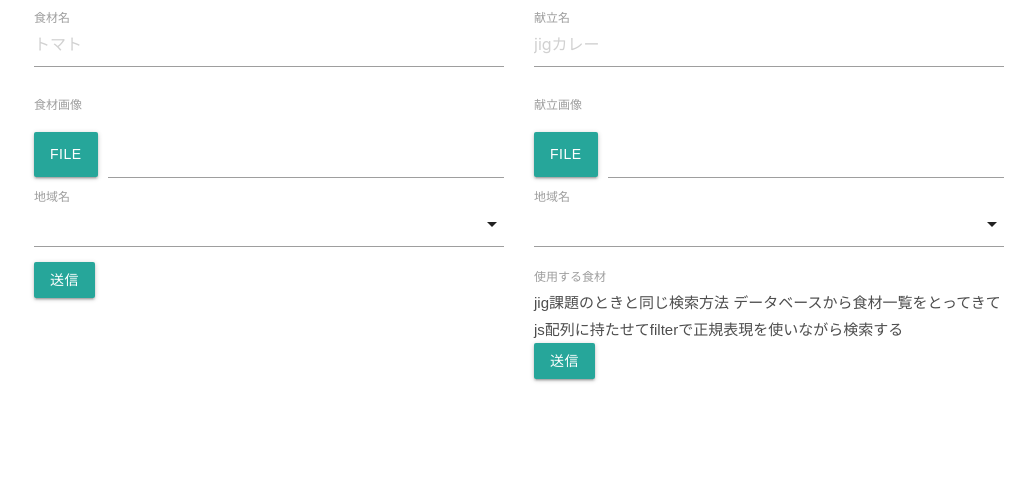
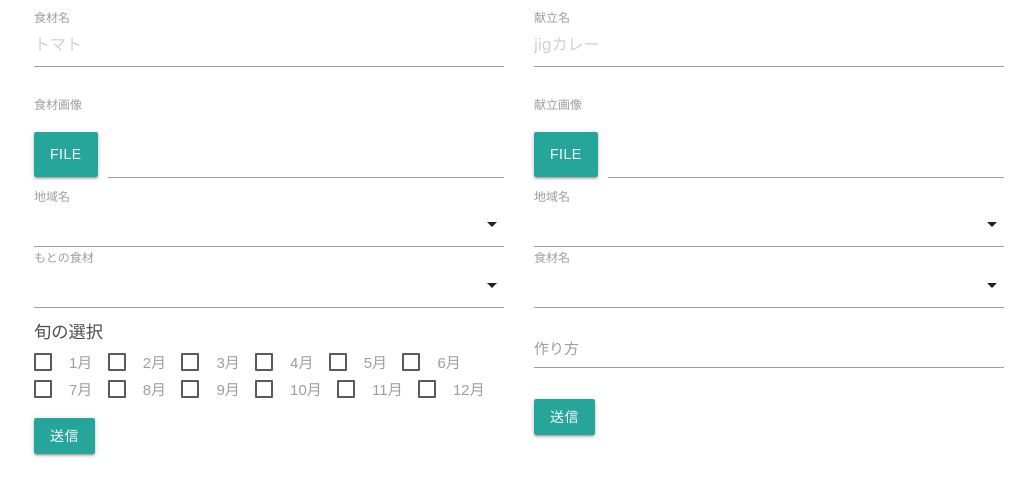
Before and after one commit to jigintern/Season-Foods-Navi, a PHP site: page / in a window 1280 px wide. Shown: the part 160-656 px from the top of the page, without its empty margins (121-1156 px from the left). Run offline with PHP 8.4, Linux system fonts and the light colour scheme; data that the repository does not hold is empty.

Commit message:
Update: フォームの追加

```diff
--- a/web/index.php
+++ b/web/index.php
@@ -44,6 +44,69 @@
                         </select>
                         <label for="prefecture_1">地域名</label>
                     </div>
+                    <div class="input-field">
+                        <select name="base_food" id="base_food">
+                        </select>
+                        <label for="base_food">もとの食材</label>
+                    </div>
+                    <div class="input-field">
+                        <h6>旬の選択</h6>
+                        <style>
+                            .month_checkbox {
+                                margin-right: 1em;
+                            }
+                        </style>
+                        <p>
+                            <label class="month_checkbox">
+                                <input type="checkbox" value="1" name="month[]"/>
+                                <span>1月</span>
+                            </label>
+                            <label class="month_checkbox">
+                                <input type="checkbox" value="2"name="month[]"/>
+                                <span>2月</span>
+                            </label>
+                            <label class="month_checkbox">
+                                <input type="checkbox" value="3"name="month[]"/>
+                                <span>3月</span>
+                            </label>
+                            <label class="month_checkbox">
+                                <input type="checkbox" value="4"name="month[]"/>
+                                <span>4月</span>
+                            </label>
+                            <label class="month_checkbox">
+                                <input type="checkbox" value="5"name="month[]"/>
+                                <span>5月</span>
+                            </label>
+                            <label class="month_checkbox">
+                                <input type="checkbox" value="6"name="month[]"/>
+                                <span>6月</span>
+                            </label>
+                            <label class="month_checkbox">
+                                <input type="checkbox" value="7"name="month[]"/>
+                                <span>7月</span>
+                            </label>
+                            <label class="month_checkbox">
+                                <input type="checkbox" value="8"name="month[]"/>
+                                <span>8月</span>
+                            </label>
+                            <label class="month_checkbox">
+                                <input type="checkbox" value="9"name="month[]"/>
+                                <span>9月</span>
+                            </label>
+                            <label class="month_checkbox">
+                                <input type="checkbox" value="10"name="month[]"/>
+                                <span>10月</span>
+                            </label>
+                            <label class="month_checkbox">
+                                <input type="checkbox" value="11"name="month[]"/>
+                                <span>11月</span>
+                            </label>
+                            <label class="month_checkbox">
+                                <input type="checkbox" value="12"name="month[]"/>
+                                <span>12月</span>
+                            </label>
+                        </p>
+                    </div>
                     <button class="btn" name="submit_1">送信</button>
                 </form>
             </div>
@@ -71,11 +134,15 @@
                         </select>
                         <label for="prefecture_2">地域名</label>
                     </div>
-                    <label for="">使用する食材</label>
-                    <p>
-                    jig課題のときと同じ検索方法
-                    データベースから食材一覧をとってきてjs配列に持たせてfilterで正規表現を使いながら検索する
-                    </p>
+                    <div class="input-field">
+                        <select name="foods[]" id="foods" multiple>
+                        </select>
+                        <label for="foods">食材名</label>
+                    </div>
+                    <div class="input-field">
+                        <textarea id="textarea1" class="materialize-textarea" name="howto"></textarea>
+                        <label for="textarea1">作り方</label>
+                    </div>
                     <button class="btn" name="submit_2">送信</button>
                 </form>
             </div>
```
Lines whose indentation alone changed are shown as unchanged.
